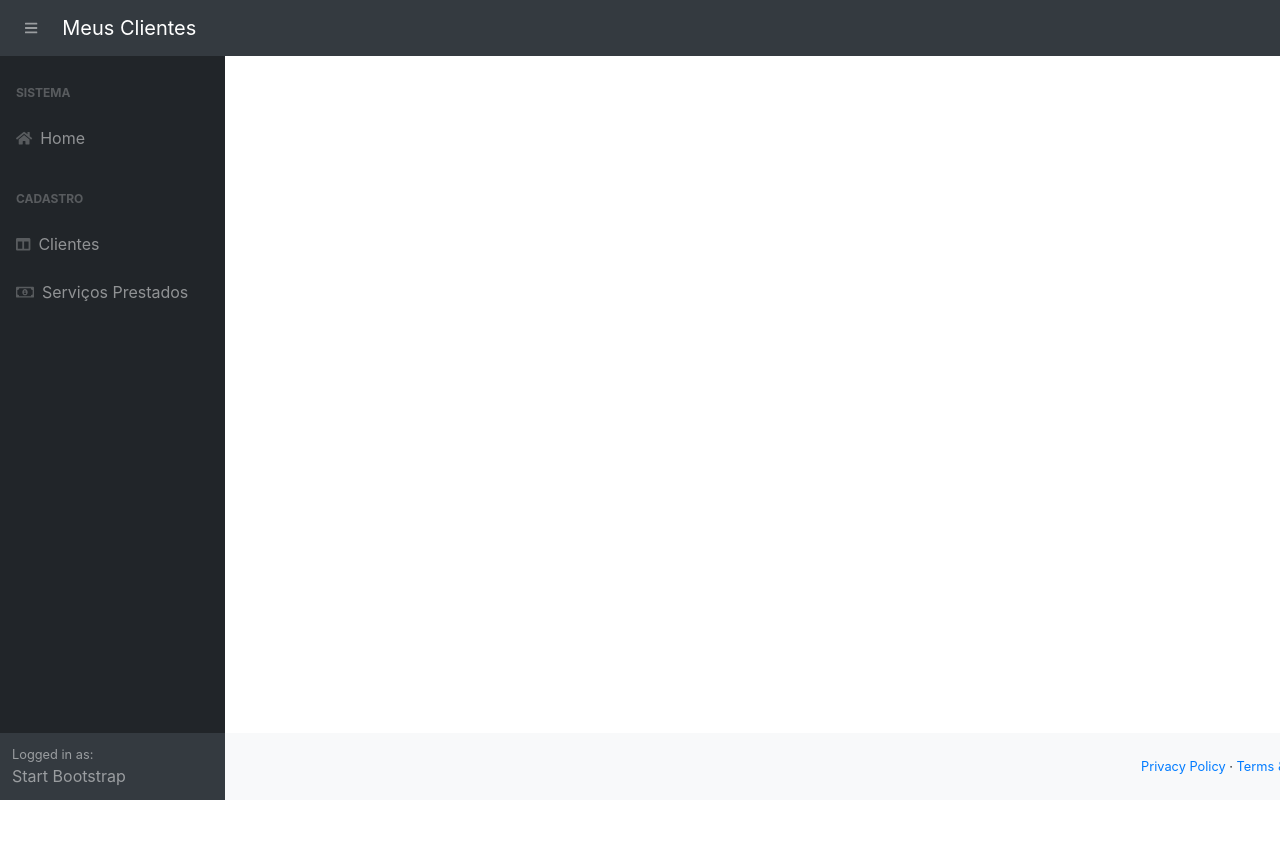
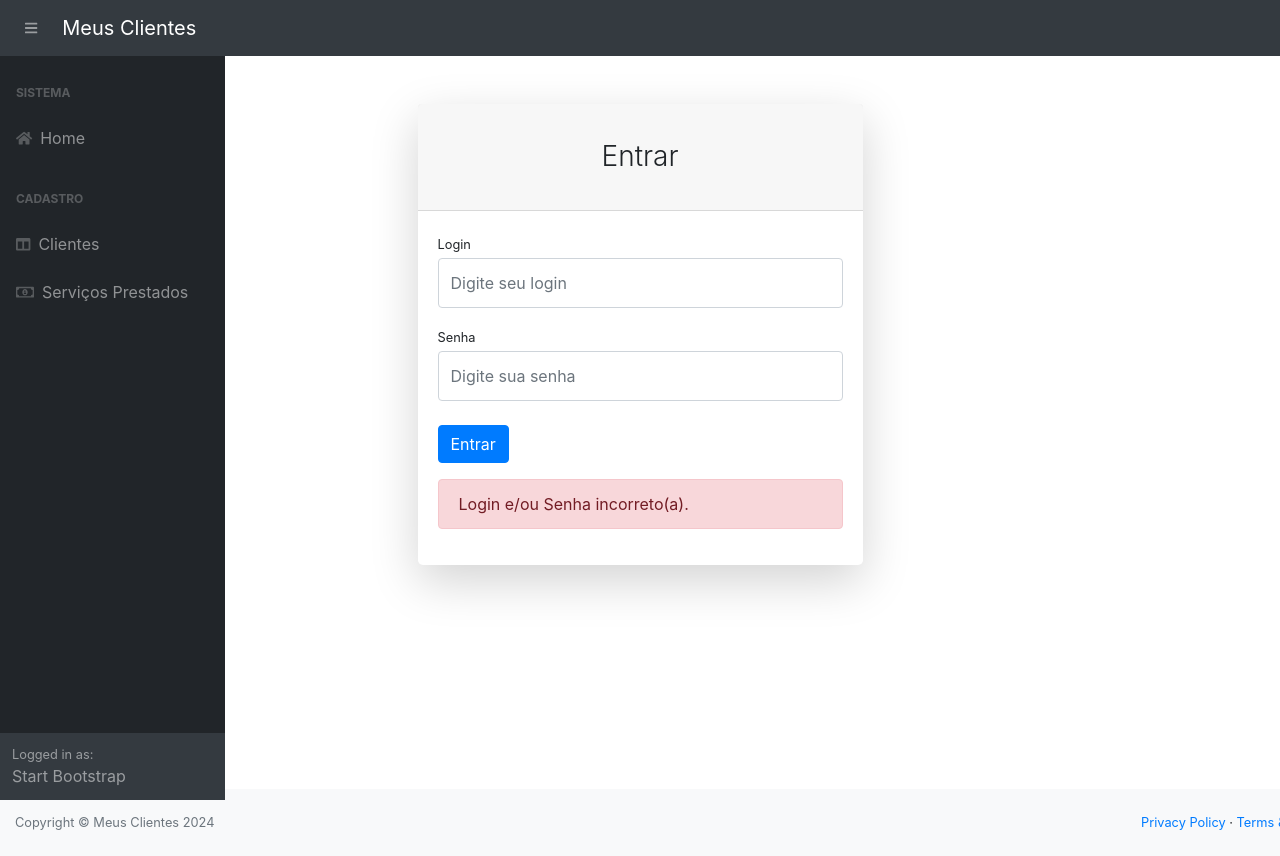
Before and after one commit to EricLima1993/AppServicosFront, an Angular app: page /login in a window 1280 px wide. Before the commit this address led to /. Shown: the top 856 px of the page. Before the commit the page ends 800 px from the top, so only its background shows below. Built offline with nearby package versions, Linux system fonts and the light colour scheme.

Commit message:
Criação da tela de login

```diff
--- a/src/app/app-routing.module.ts
+++ b/src/app/app-routing.module.ts
@@ -1,9 +1,11 @@
 import { NgModule } from '@angular/core';
 import { RouterModule, Routes } from '@angular/router';
 import { HomeComponent } from './home/home.component';
+import { LoginComponent } from './login/login.component';
 
 const routes: Routes = [
-  {path:'home',component: HomeComponent}
+  { path:'login', component: LoginComponent},
+  {path:'home', component: HomeComponent}
 ];
 
 @NgModule({
--- a/src/app/app.module.ts
+++ b/src/app/app.module.ts
@@ -10,16 +10,20 @@
 import { HttpClient, HttpClientModule } from '@angular/common/http';
 import { ServicoPrestadoModule } from './servico-prestado/servico-prestado.module';
 import { ServicoPrestadoService } from './servico-prestado.service';
+import { LoginComponent } from './login/login.component';
+import { FormsModule } from '@angular/forms';
 
 @NgModule({
   declarations: [
     AppComponent,
-    HomeComponent
+    HomeComponent,
+    LoginComponent
   ],
   imports: [
     BrowserModule,
     HttpClientModule,
     AppRoutingModule,
+    FormsModule,
     TemplateModule,
     ClientesModule,
     ServicoPrestadoModule
--- /dev/null
+++ b/src/app/login/login.component.html
@@ -0,0 +1,33 @@
+<div id="layoutAuthentication">
+    <div id="layoutAuthentication_content">
+        <main>
+            <div class="container">
+                <div class="row justify-content-center">
+                    <div class="col-lg-5">
+                        <div class="card shadow-lg border-0 rounded-lg mt-5">
+                            <div class="card-header"><h3 class="text-center font-weight-light my-4">Entrar</h3></div>
+                            <div class="card-body">
+                                <form #loginForm="ngForm" (ngSubmit)="onSubmit()">
+                                    <div class="form-group">
+                                        <label class="small mb-1">Login</label>
+                                        <input type="text" name="username" [(ngModel)]="username" class="form-control py-4" placeholder="Digite seu login" required />
+                                    </div>
+                                    <div class="form-group">
+                                        <label class="small mb-1">Senha</label>
+                                        <input type="password" name="password" [(ngModel)]="password" class="form-control py-4" placeholder="Digite sua senha" required />
+                                    </div>
+                                    <div class="form-group d-flex align-items-center justify-content-between mt-4 mb-0">
+                                        <button type="submit" class="btn btn-primary">Entrar</button>
+                                    </div>
+                                </form>
+                                <div *ngIf="loginError" class="alert alert-danger mt-3">
+                                    Login e/ou Senha incorreto(a).
+                                </div>
+                            </div>
+                        </div>
+                    </div>
+                </div>
+            </div>
+        </main>
+    </div>
+</div>
--- /dev/null
+++ b/src/app/login/login.component.ts
@@ -0,0 +1,18 @@
+import { Component } from '@angular/core';
+
+@Component({
+  selector: 'app-login',
+  templateUrl: './login.component.html',
+  styleUrl: './login.component.scss'
+})
+export class LoginComponent {
+
+  username!: string;
+  password!: string;
+  loginError: boolean = true;
+
+
+  onSubmit() {
+    console.log(`Username: ${this.username}, Password: ${this.password}`);
+  }
+}
```
Also changed, not shown: src/app/login/login.component.scss (added).
